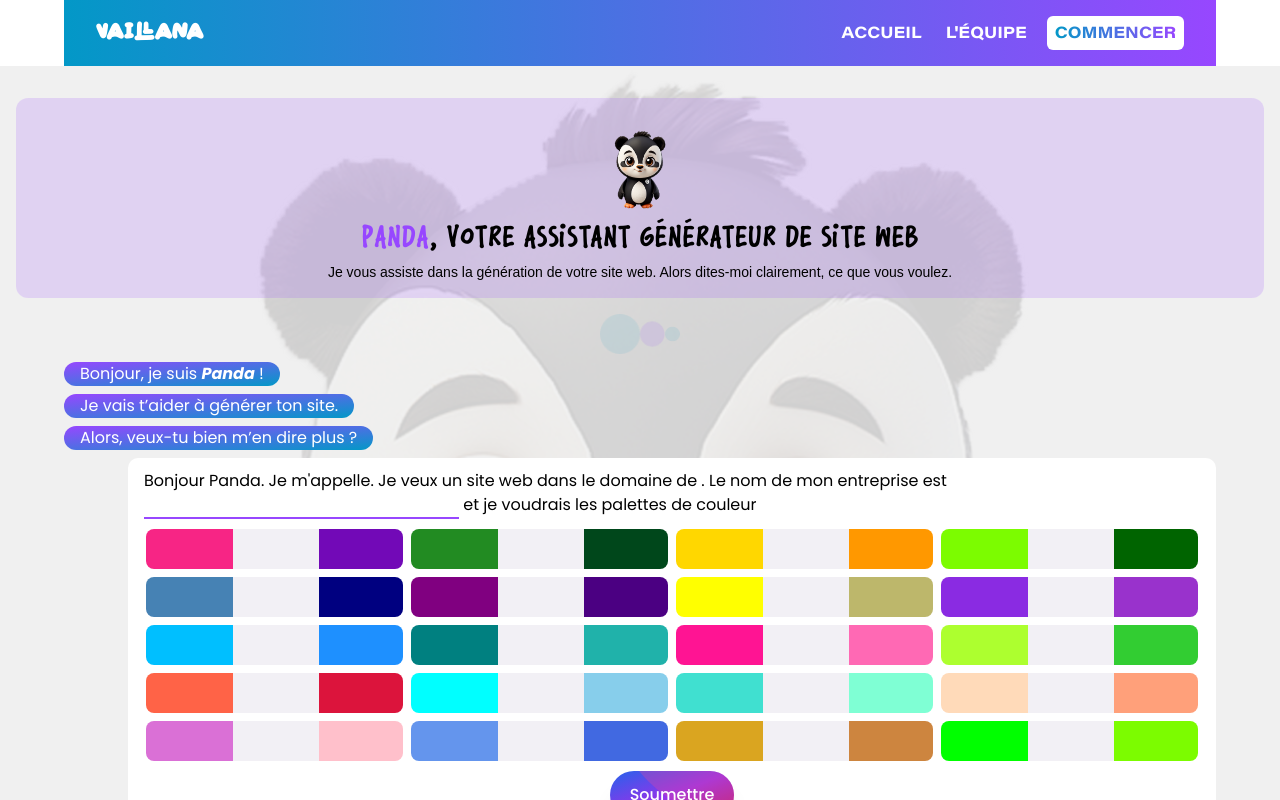
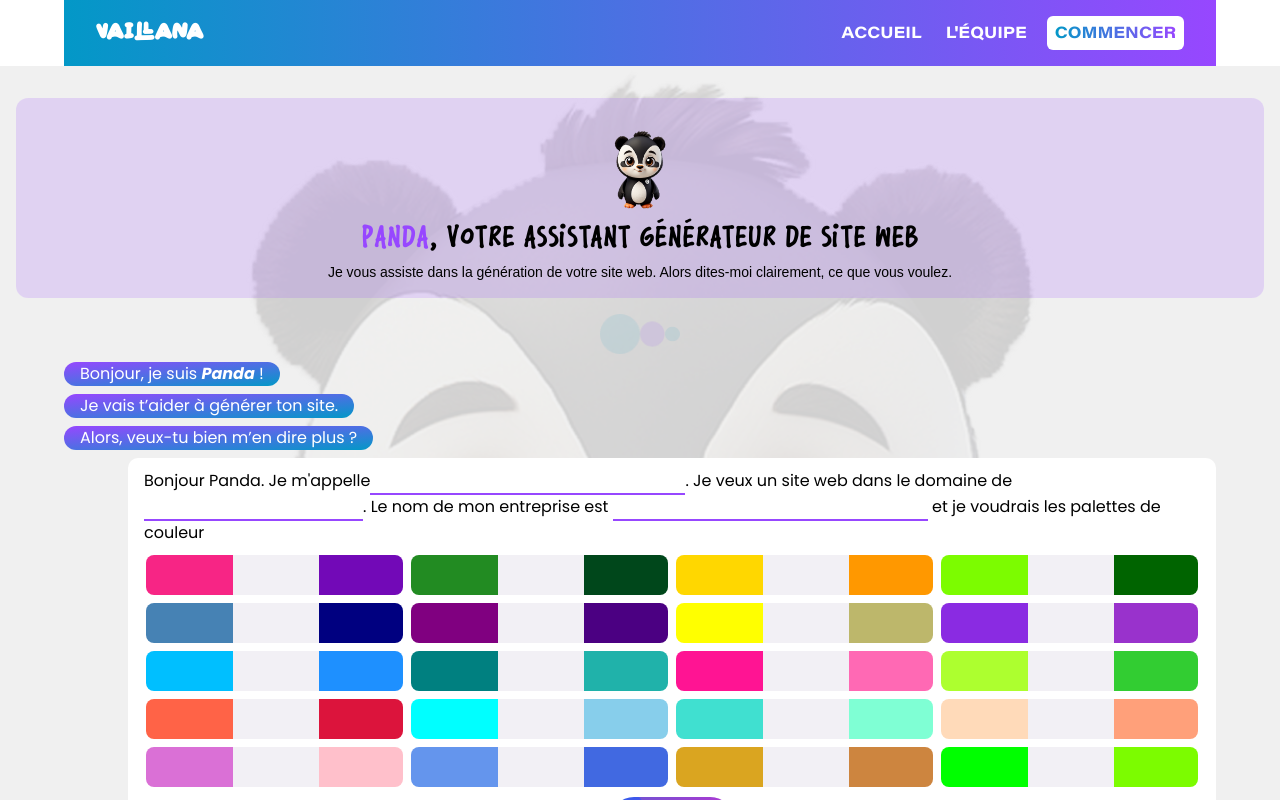
Before and after one commit to Lejeunesage/vaillana, a Vue app in the folder frontend/: page /chatbot in a window 1280 px wide. Shown: the top 800 px of the page. Built offline with nearby package versions, Linux system fonts and the light colour scheme.

Commit message:
Intégration du chatbot

```diff
--- a/frontend/src/views/Chatbot.vue
+++ b/frontend/src/views/Chatbot.vue
@@ -462,6 +462,8 @@ let fithAnswer = ref(true);
 let sixAnswer = ref(true);
 let submitAnswer = ref(true);
 let preview = ref(true);
+let inputName = ref(true);
+let selectName = ref(true);
 
 
 
```
